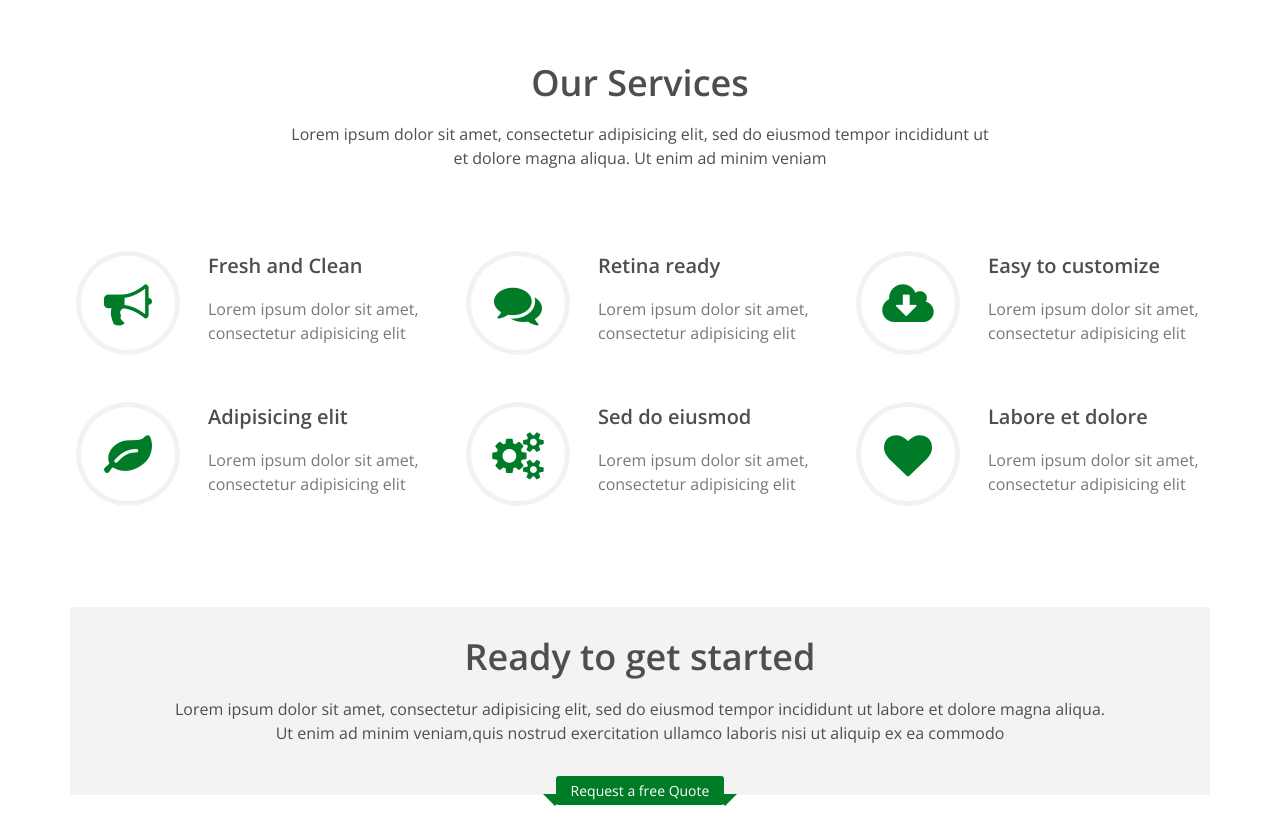
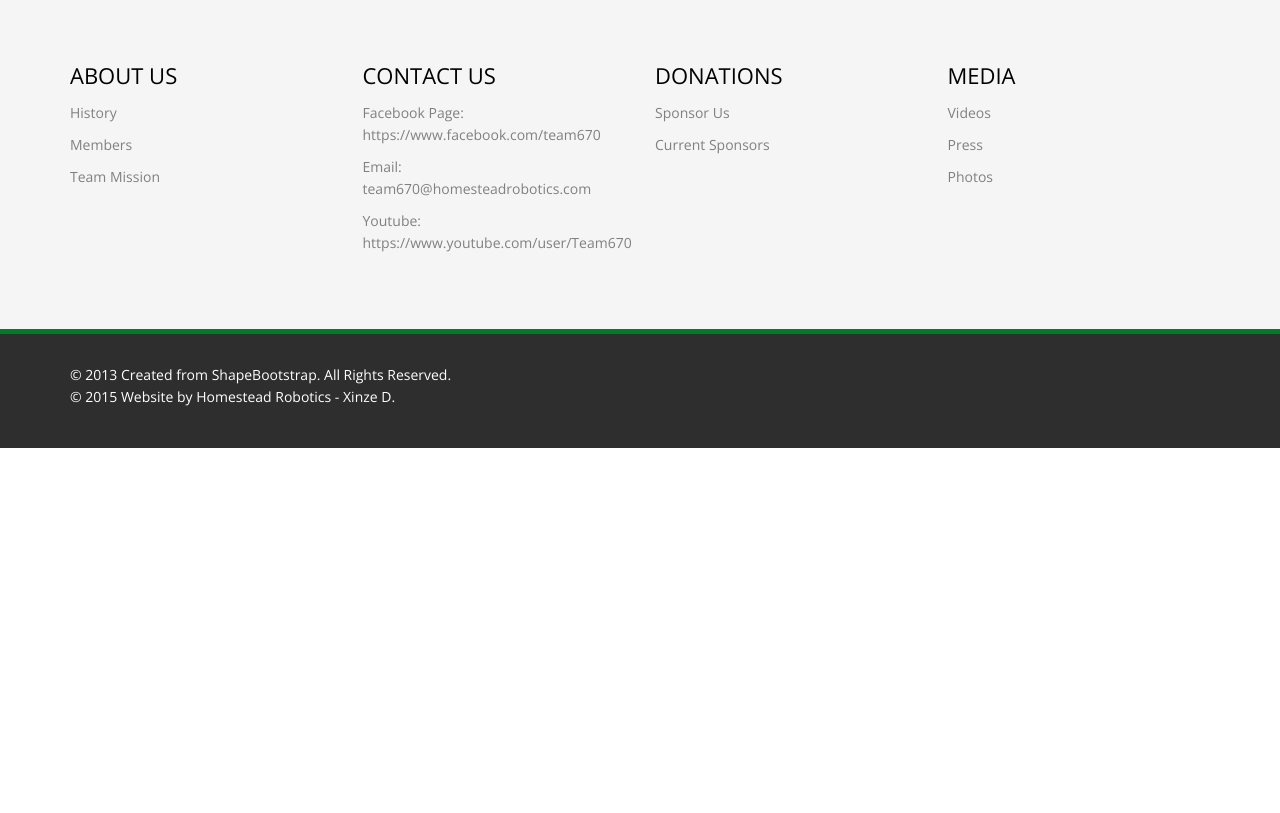
Before and after one commit to cindydeng98/robotics, a plain HTML site: page gallery.html in a window 1280 px wide. Shown: the part 880-1693 px from the top of the page. After the commit the page ends 1328 px from the top, so only its background shows below. Drawn offline with nearby package versions, Linux system fonts and the light colour scheme.

Commit message:
deleted stuff gallery

```diff
--- a/gallery.html
+++ b/gallery.html
@@ -114,80 +114,6 @@
 
 
 
-    <section id="feature" class="transparent-bg">
-        <div class="container">
-           <div class="center wow fadeInDown">
-                <h2>Our Services</h2>
-                <p class="lead">Lorem ipsum dolor sit amet, consectetur adipisicing elit, sed do eiusmod tempor incididunt ut <br> et dolore magna aliqua. Ut enim ad minim veniam</p>
-            </div>
-
-            <div class="row">
-                <div class="features">
-                    <div class="col-md-4 col-sm-6 wow fadeInDown" data-wow-duration="1000ms" data-wow-delay="600ms">
-                        <div class="feature-wrap">
-                            <i class="fa fa-bullhorn"></i>
-                            <h2>Fresh and Clean</h2>
-                            <h3>Lorem ipsum dolor sit amet, consectetur adipisicing elit</h3>
-                        </div>
-                    </div><!--/.col-md-4-->
-
-                    <div class="col-md-4 col-sm-6 wow fadeInDown" data-wow-duration="1000ms" data-wow-delay="600ms">
-                        <div class="feature-wrap">
-                            <i class="fa fa-comments"></i>
-                            <h2>Retina ready</h2>
-                            <h3>Lorem ipsum dolor sit amet, consectetur adipisicing elit</h3>
-                        </div>
-                    </div><!--/.col-md-4-->
-
-                    <div class="col-md-4 col-sm-6 wow fadeInDown" data-wow-duration="1000ms" data-wow-delay="600ms">
-                        <div class="feature-wrap">
-                            <i class="fa fa-cloud-download"></i>
-                            <h2>Easy to customize</h2>
-                            <h3>Lorem ipsum dolor sit amet, consectetur adipisicing elit</h3>
-                        </div>
-                    </div><!--/.col-md-4-->
-
-                    <div class="col-md-4 col-sm-6 wow fadeInDown" data-wow-duration="1000ms" data-wow-delay="600ms">
-                        <div class="feature-wrap">
-                            <i class="fa fa-leaf"></i>
-                            <h2>Adipisicing elit</h2>
-                            <h3>Lorem ipsum dolor sit amet, consectetur adipisicing elit</h3>
-                        </div>
-                    </div><!--/.col-md-4-->
-
-                    <div class="col-md-4 col-sm-6 wow fadeInDown" data-wow-duration="1000ms" data-wow-delay="600ms">
-                        <div class="feature-wrap">
-                            <i class="fa fa-cogs"></i>
-                            <h2>Sed do eiusmod</h2>
-                            <h3>Lorem ipsum dolor sit amet, consectetur adipisicing elit</h3>
-                        </div>
-                    </div><!--/.col-md-4-->
-
-                    <div class="col-md-4 col-sm-6 wow fadeInDown" data-wow-duration="1000ms" data-wow-delay="600ms">
-                        <div class="feature-wrap">
-                            <i class="fa fa-heart"></i>
-                            <h2>Labore et dolore</h2>
-                            <h3>Lorem ipsum dolor sit amet, consectetur adipisicing elit</h3>
-                        </div>
-                    </div><!--/.col-md-4-->
-                </div><!--/.services-->
-            </div><!--/.row-->
-
-
-            <div class="get-started center wow fadeInDown">
-                <h2>Ready to get started</h2>
-                <p class="lead">Lorem ipsum dolor sit amet, consectetur adipisicing elit, sed do eiusmod tempor incididunt ut labore et dolore  magna aliqua. <br>  Ut enim ad minim veniam,quis nostrud exercitation ullamco laboris nisi ut aliquip ex ea commodo</p>
-                <div class="request">
-                    <h4><a href="#">Request a free Quote</a></h4>
-                </div>
-            </div><!--/.get-started-->
-
-
-
-        </div><!--/.container-->
-    </section><!--/#feature-->
-
-
 
 
 
```
